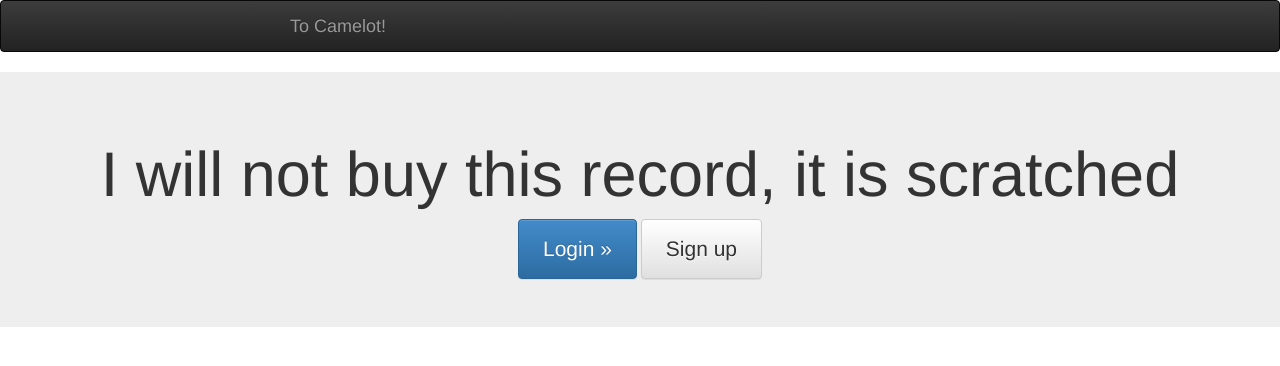
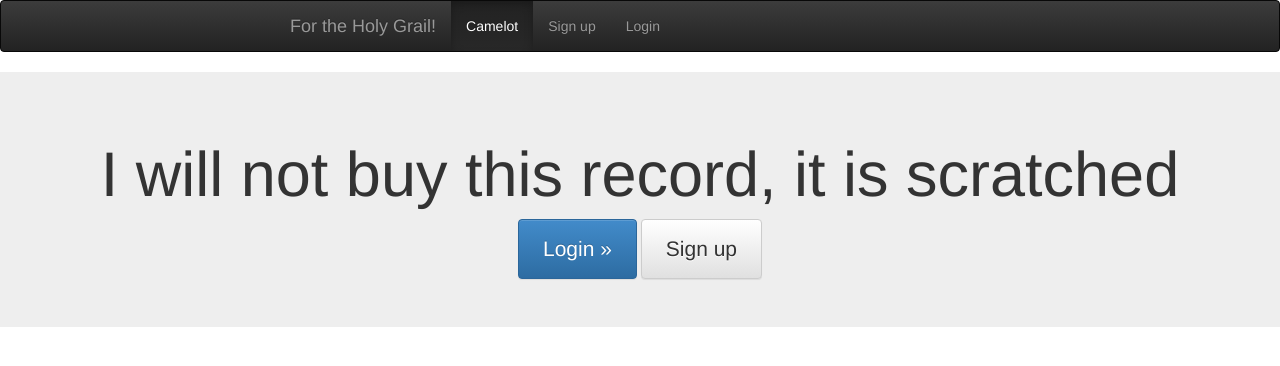
Before and after one commit to mathrick/flask-demo-login-app, a Flask app: page / in a window 1280 px wide. Shown: the top 366 px of the page. Run offline with Flask 2, Linux system fonts and the light colour scheme; parts of the project's set-up code (start-up, migrations or seed data) failed here and were passed over; some libraries are stand-ins or nearby versions.

Commit message:
Factor out navigation bar into a template.

```diff
--- /dev/null
+++ b/app/templates/_navbar.html
@@ -0,0 +1,18 @@
+{% set navbar = [
+    ('index', 'Camelot'),
+    ('sign_up', 'Sign up'),
+    ('login', 'Login')
+] -%}
+{% set active_page = active_page|default('index') -%}
+
+<div class="navbar navbar-inverse" role="navigation">
+  <div class="container">
+    <a class="navbar-brand" href="{{ url_for('index') }}">For the Holy Grail!</a>
+    <ul class="nav navbar-nav">
+      {% for id, caption in navbar %}
+      {% set active="class=active" if (id == active_page) %}
+      <li {{active}}><a href="{{ url_for(id) }}">{{ caption }}</a></li>
+      {% endfor %}
+    </ul>
+  </div>
+</div>
--- a/app/templates/base.html
+++ b/app/templates/base.html
@@ -6,7 +6,7 @@
 <head>
     <meta charset="utf-8">
     <meta http-equiv="X-UA-Compatible" content="IE=edge,chrome=1">
-    <title>{% block title %}{% endblock %}</title>
+    <title>{{ title or "Welcome to Camelot" }}</title>
     <meta name="description" content="">
     <meta name="viewport" content="width=device-width">
 
@@ -19,11 +19,9 @@
         <p class="chromeframe">You are using an outdated browser. <a href="http://browsehappy.com/">Upgrade your browser today</a> or <a href="http://www.google.com/chromeframe/?redirect=true">install Google Chrome Frame</a> to better experience this site.</p>
     <![endif]-->
 
-    <div class="navbar navbar-inverse" role="navigation">
-      <div class="container">
-        <a class="navbar-brand" href="{{ url_for('index') }}">To Camelot!</a>
-      </div>
-    </div>
+    {%- include "_navbar.html" -%}
+    {#- This is an ugly workaround for Jinja2's scoping issues. -#}
+    {{- "" if active_page -}}
 
     {% block body %}
     {% endblock %}
```
